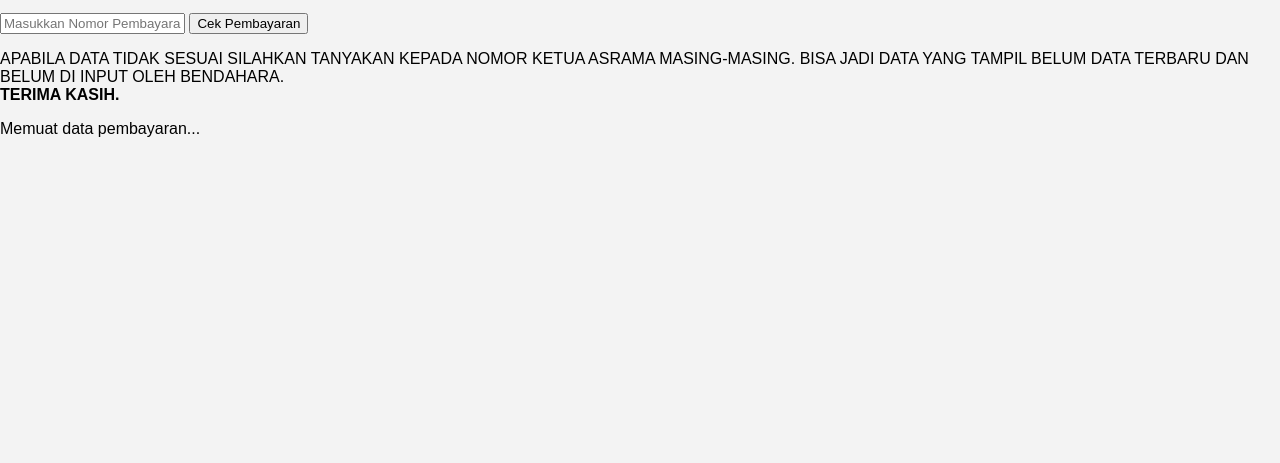
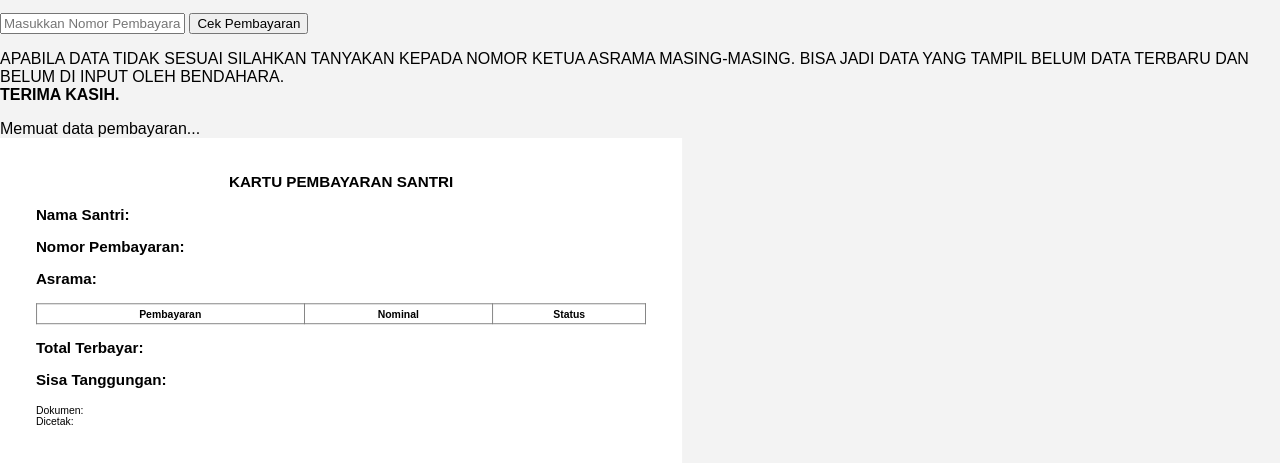
Before and after one commit to nahdlatularifin/cek-pembayaran-santri, a plain HTML site: page index.html in a window 1280 px wide. Shown: the part 119-582 px from the top of the page. Drawn offline with Linux system fonts and the light colour scheme.

Commit message:
Enhance index.html with PDF printing area
Added a new section for PDF printing with payment details.

```diff
--- a/index.html
+++ b/index.html
@@ -49,5 +49,33 @@
 </div>
 
 <script src="script.js"></script>
+  <!-- AREA KHUSUS CETAK PDF -->
+<div id="area-cetak">
+  <h2>KARTU PEMBAYARAN SANTRI</h2>
+
+  <p><b>Nama Santri:</b> <span id="pdf-nama"></span></p>
+  <p><b>Nomor Pembayaran:</b> <span id="pdf-no"></span></p>
+  <p><b>Asrama:</b> <span id="pdf-asrama"></span></p>
+
+  <table border="1" width="100%" cellspacing="0" cellpadding="4">
+    <thead>
+      <tr>
+        <th>Pembayaran</th>
+        <th>Nominal</th>
+        <th>Status</th>
+      </tr>
+    </thead>
+    <tbody id="pdf-rincian"></tbody>
+  </table>
+
+  <p><b>Total Terbayar:</b> <span id="pdf-bayar"></span></p>
+  <p><b>Sisa Tanggungan:</b> <span id="pdf-sisa"></span></p>
+
+  <p style="font-size:11px">
+    Dokumen: <span id="pdf-doc"></span><br>
+    Dicetak: <span id="pdf-tanggal"></span>
+  </p>
+</div>
+
 </body>
 </html>
```
